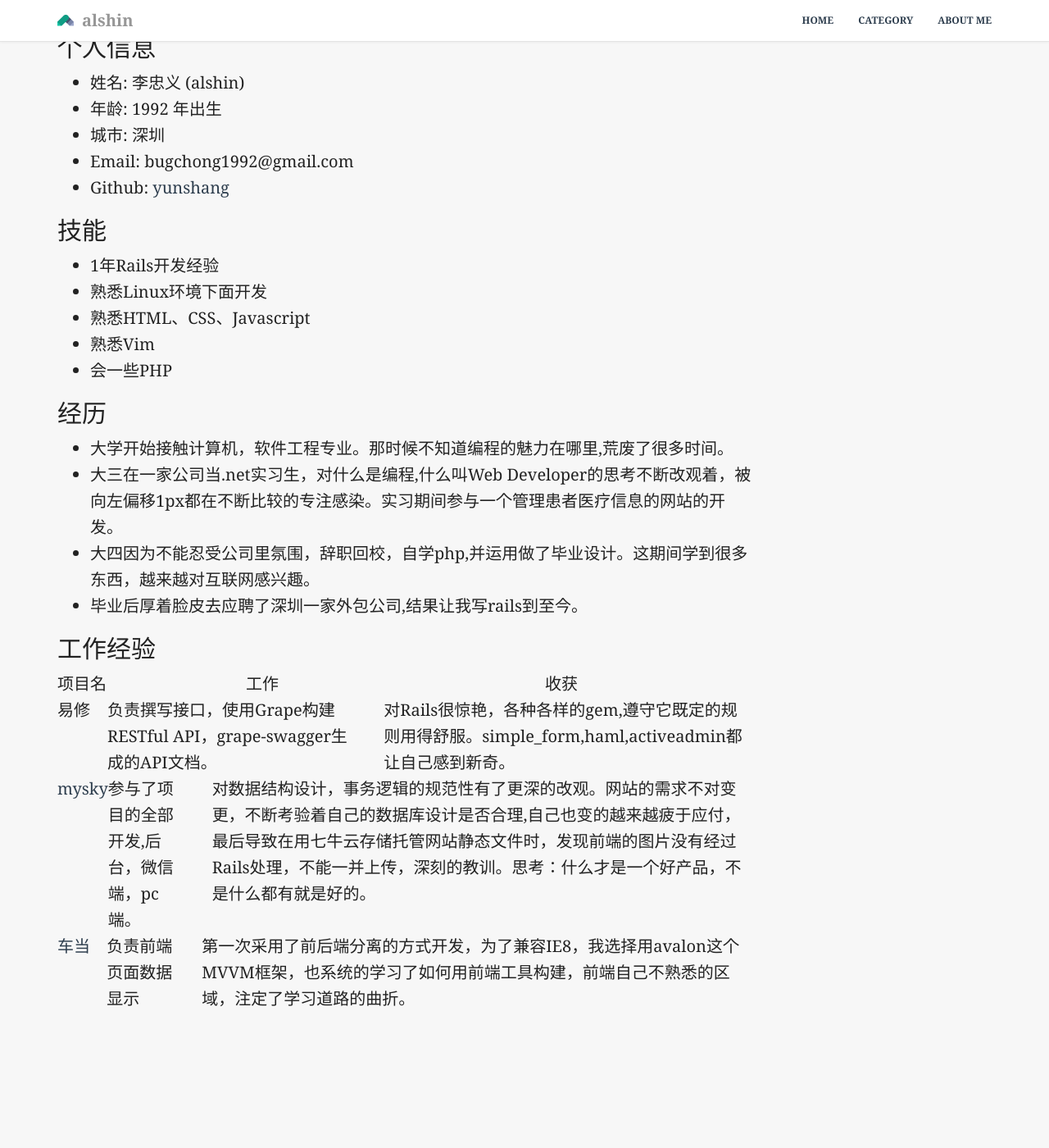
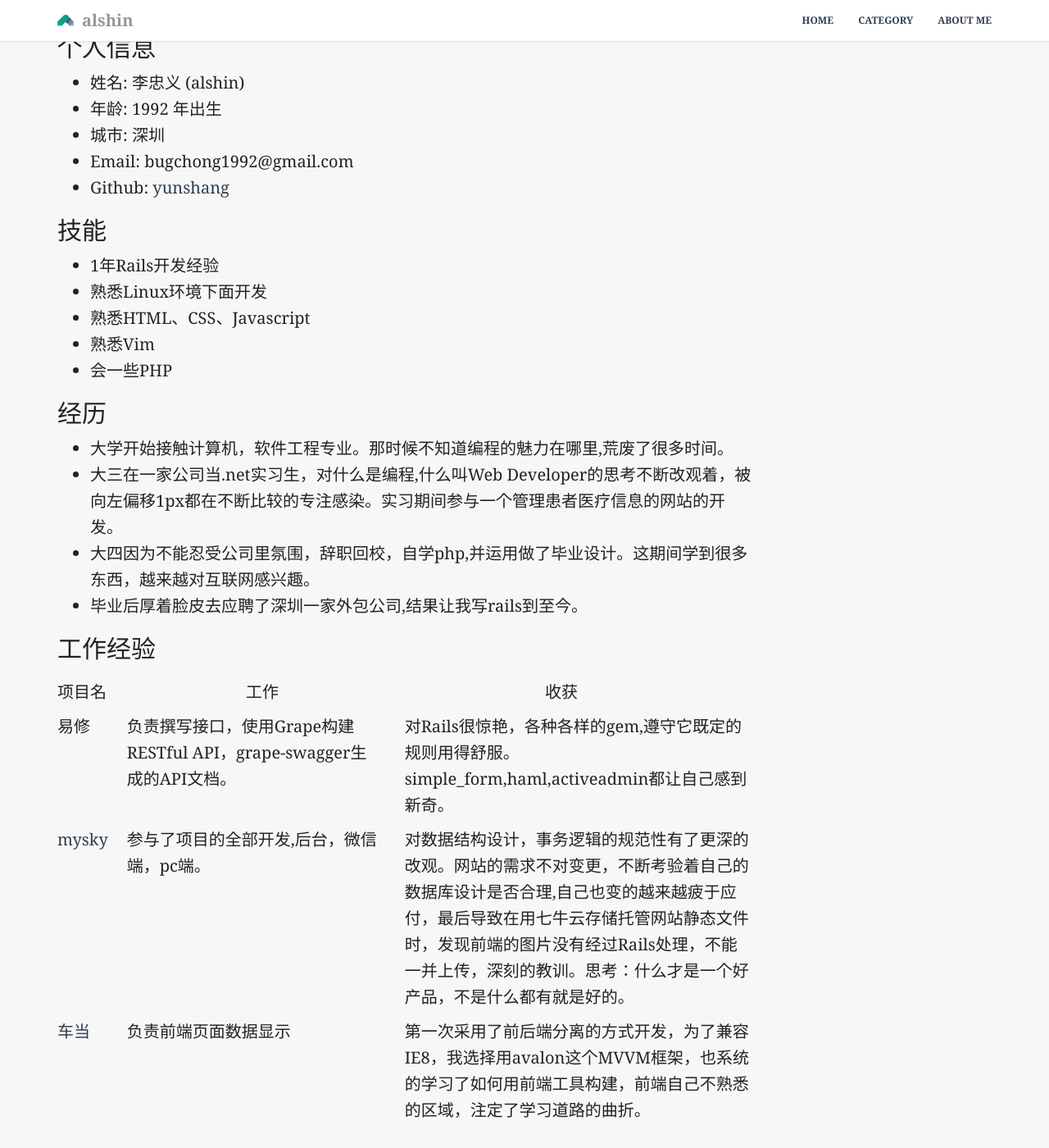
Before and after one commit to yunshang/blog, a Jekyll site: the page built from about.html, in a window 1280 px wide and 1400 px high, scrolled down 78 px. Shown: the whole window at 82% size. Built offline with Jekyll 4.4.1, drawn with Linux system fonts in a browser that asks for light colours; before the commit the page ends 1342 px from its top, so only the background shows below that.

Commit message:
离奇问题

```diff
--- a/assets/css/custom.css
+++ b/assets/css/custom.css
@@ -121,20 +121,21 @@
   display: -webkit-box;
   display: flex;
   align-content: center;
+  padding-top: 10px;
 }
 .list_one {
-  -moz-box-flex: 1;
-  -webkit-box-flex: 1;
-  width: 140px;
+  width: 10%;
 }
 .list_two {
-  -moz-box-flex: 1;
-  -webkit-box-flex: 1;
-  box-flex: 1;
+  /* -moz-box-flex: 1;    */
+  /* -webkit-box-flex: 1;  */
+  /* box-flex: 1;         */
+  width: 40%;
   padding-right: 30px;
 }
 .list_third {
-  -moz-box-flex: 1;
-  -webkit-box-flex: 1;
-  box-flex: 1;
+  /* -moz-box-flex: 1;    */
+  /* -webkit-box-flex: 1;  */
+  /* box-flex: 1;         */
+  width: 50%;
 }
```
Also changed, not shown: 1 other file.
